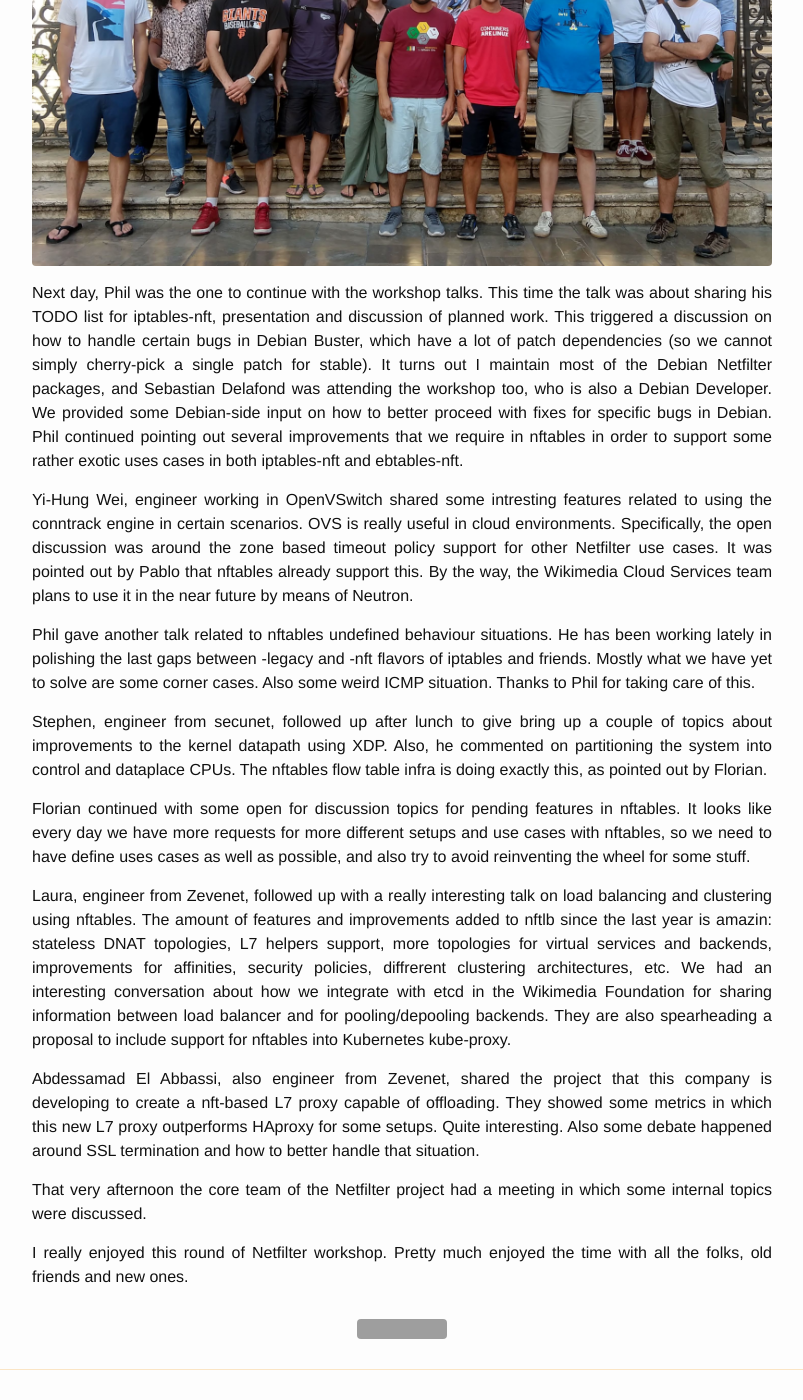
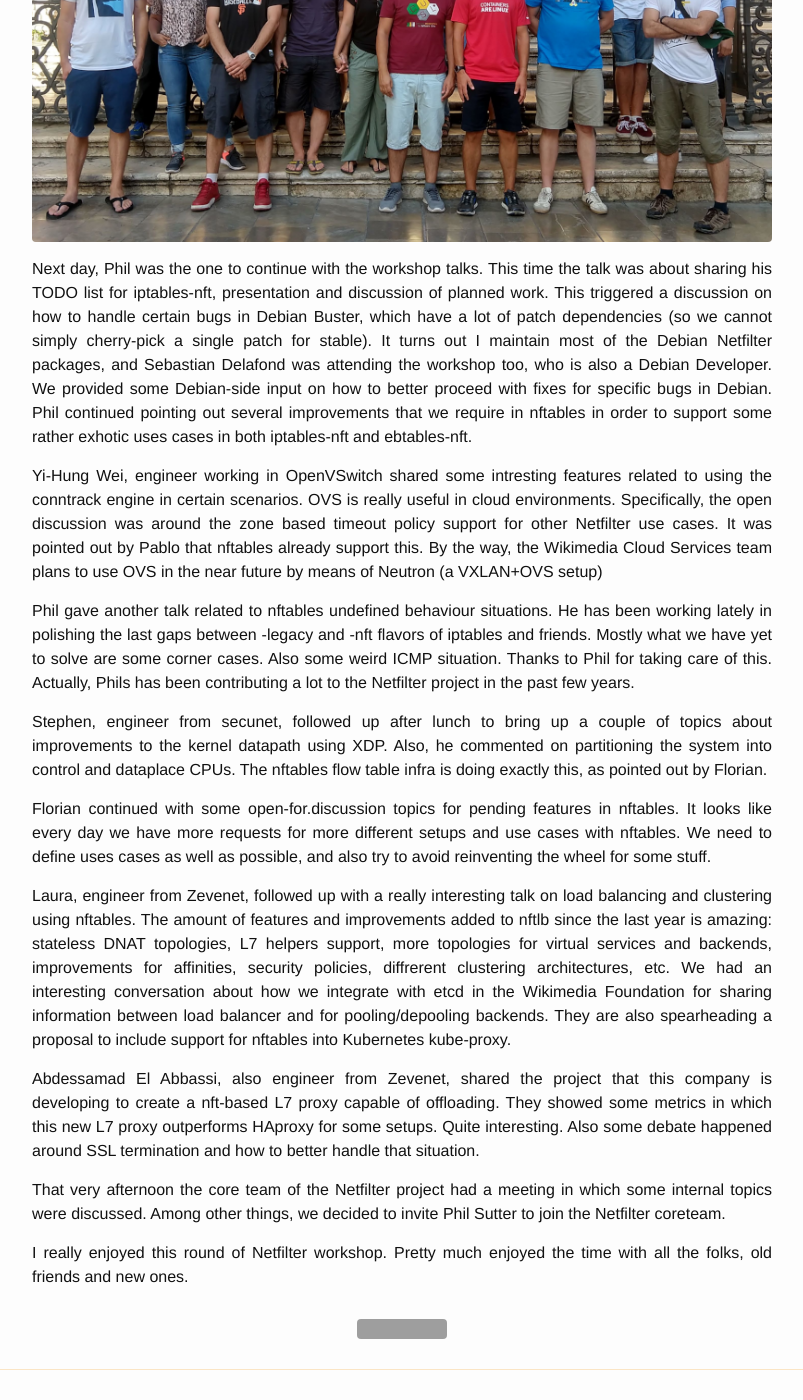
Before and after one commit to aborrero/ral-arturo.org, a Jekyll site: the page built from _posts/2019-07-11-nfws2019.md, in a window 1280 px wide and 1400 px high, scrolled down 2053 px. Shown: the whole window, without its empty margins (238-1041 px from the left). Built offline with Jekyll 4.4.1, drawn with Linux system fonts in a browser that asks for light colours; some of the changed text lies outside the part shown; grey boxes are pictures that could not be loaded.

Commit message:
_posts/2019-07-11-nfws2019.md: refresh post
Refresh post with some random updates, rewording and typo fixes.

Signed-off-by: Arturo Borrero Gonzalez <arturo@debian.org>

```diff
--- a/_posts/2019-07-11-nfws2019.md
+++ b/_posts/2019-07-11-nfws2019.md
@@ -16,19 +16,19 @@
 <!--more-->
 
 Florian Westphal, Linux kernel hacker, Netfilter coreteam member and engineer
-from Red Hat, started with a talk related the some works being done in the core
+from Red Hat, started with a talk related to some work being done in the core
 of the Netfilter code in the kernel to convert packet processing to lists.
 He shared an overview of current problems and challenges. Processing in a list
 rather than per packet seems to have several benefits: code can be smarter and
 faster, so this seems like a good improvement. On the other hand, Florian
 thinks some of the pain to refactor all the code may not worth it. Other
 approaches may be considered to introduce even more fast forwarding paths
-(apart from the flow table mechanisms for example which is already available).
+(apart from the flow table mechanism which is already available).
 
 Florian also followed up with the next topic: testing. We are starting to have
 a lot of duplicated code to do testing. Suggestion by Pablo is to introduce
 some dedicated tools to ease in maintenance and testing itself. Special mentions
-to nfqueue and tproxy, 2 mechanisms that requires quite a bit of code to be
+to nfqueue and tproxy, 2 mechanisms that require quite a bit of code to be
 well tested (and could be hard to setup anyway).
 
 Ahmed Abdelsalam, engineer from Cisco, gave a talk on SRv6 Network programming.
@@ -109,35 +107,36 @@
 We provided some Debian-side input on how to better proceed with fixes for specific
 bugs in Debian.
 Phil continued pointing out several improvements that we require in nftables in order
-to support some rather exotic uses cases in both iptables-nft and ebtables-nft.
+to support some rather exhotic uses cases in both iptables-nft and ebtables-nft.
 
 Yi-Hung Wei, engineer working in OpenVSwitch shared some intresting features
 related to using the conntrack engine in certain scenarios. OVS is really useful
 in cloud environments. Specifically, the open discussion was around the zone
 based timeout policy support for other Netfilter use cases. It was pointed out
 by Pablo that nftables already support this.
-By the way, the Wikimedia Cloud Services team plans to use it in the near
-future by means of Neutron.
+By the way, the Wikimedia Cloud Services team plans to use OVS in the near
+future by means of Neutron (a VXLAN+OVS setup)
 
 Phil gave another talk related to nftables undefined behaviour situations.
 He has been working lately in polishing the last gaps between -legacy and -nft
 flavors of iptables and friends. Mostly what we have yet to solve are some
 corner cases. Also some weird ICMP situation. Thanks to Phil for taking care
-of this.
+of this. Actually, Phils has been contributing a lot to the Netfilter project
+in the past few years.
 
-Stephen, engineer from secunet, followed up after lunch to give bring up a
+Stephen, engineer from secunet, followed up after lunch to bring up a
 couple of topics about improvements to the kernel datapath using XDP. Also, he
 commented on partitioning the system into control and dataplace CPUs. The
 nftables flow table infra is doing exactly this, as pointed out by Florian.
 
-Florian continued with some open for discussion topics for pending features in
+Florian continued with some open-for.discussion topics for pending features in
 nftables. It looks like every day we have more requests for more different
-setups and use cases with nftables, so we need to have define uses cases as
+setups and use cases with nftables. We need to define uses cases as
 well as possible, and also try to avoid reinventing the wheel for some stuff.
 
 Laura, engineer from Zevenet, followed up with a really interesting talk on
 load balancing and clustering using nftables. The amount of features and
-improvements added to nftlb since the last year is amazin: stateless DNAT
+improvements added to nftlb since the last year is amazing: stateless DNAT
 topologies, L7 helpers support, more topologies for virtual services and
 backends, improvements for affinities, security policies, diffrerent
 clustering architectures, etc.
@@ -154,7 +153,8 @@
 SSL termination and how to better handle that situation.
 
 That very afternoon the core team of the Netfilter project had a meeting in
-which some internal topics were discussed.
+which some internal topics were discussed. Among other things, we decided to
+invite Phil Sutter to join the Netfilter coreteam.
 
 I really enjoyed this round of Netfilter workshop. Pretty much enjoyed the time
 with all the folks, old friends and new ones.
```
Also changed, not shown: other parts of _posts/2019-07-11-nfws2019.md (+8 -10 lines).
